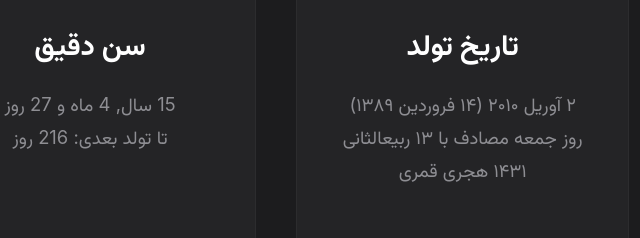
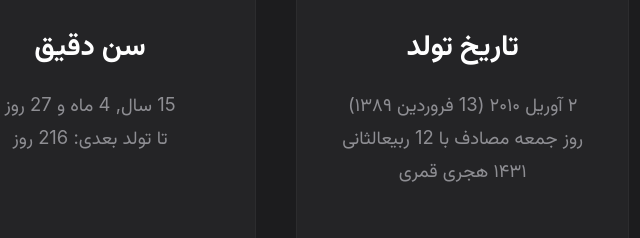
Before and after one commit to RAMA-company/profile, a plain HTML site: page index.html in a window 1280 px wide. Shown: the part 5690-5928 px from the top of the page, 550-1190 px from the left. Drawn offline with Linux system fonts and the light colour scheme.

Commit message:
Update index.html

```diff
--- a/index.html
+++ b/index.html
@@ -978,8 +978,8 @@
                 <div class="info-card">
                     <i class="fas fa-calendar-alt"></i>
                     <h4>تاریخ تولد</h4>
-                    <p>۲ آوریل ۲۰۱۰ (۱۴ فروردین ۱۳۸۹)</p>
-                    <p>روز جمعه مصادف با ۱۳ ربیعالثانی ۱۴۳۱ هجری قمری</p>
+                    <p>۲ آوریل ۲۰۱۰ (13 فروردین ۱۳۸۹)</p>
+                    <p>روز جمعه مصادف با 12 ربیعالثانی ۱۴۳۱ هجری قمری</p>
                 </div>
 
                 <div class="info-card">
@@ -1185,4 +1185,5 @@
         });
     </script>
 </body>
+
 </html>
```
